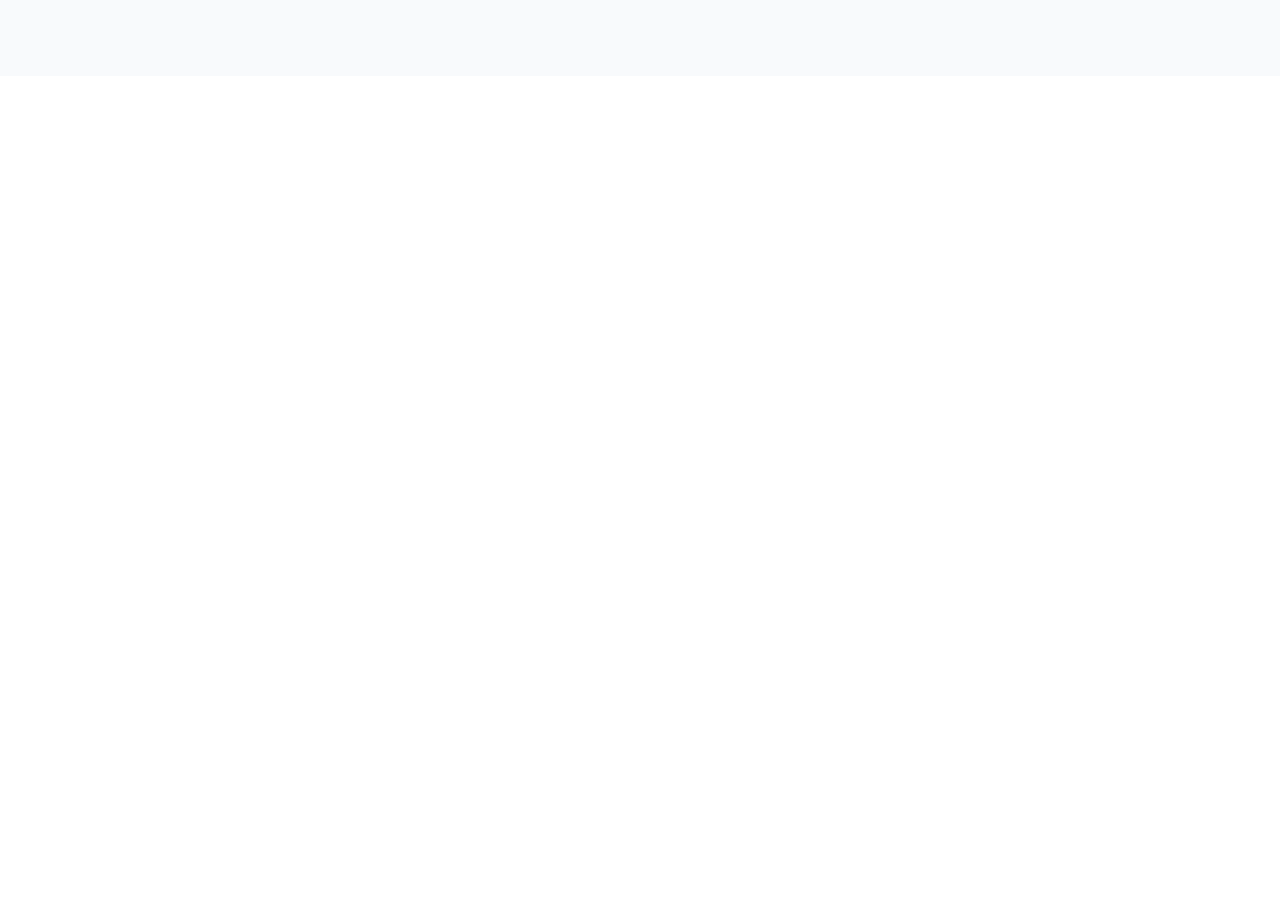
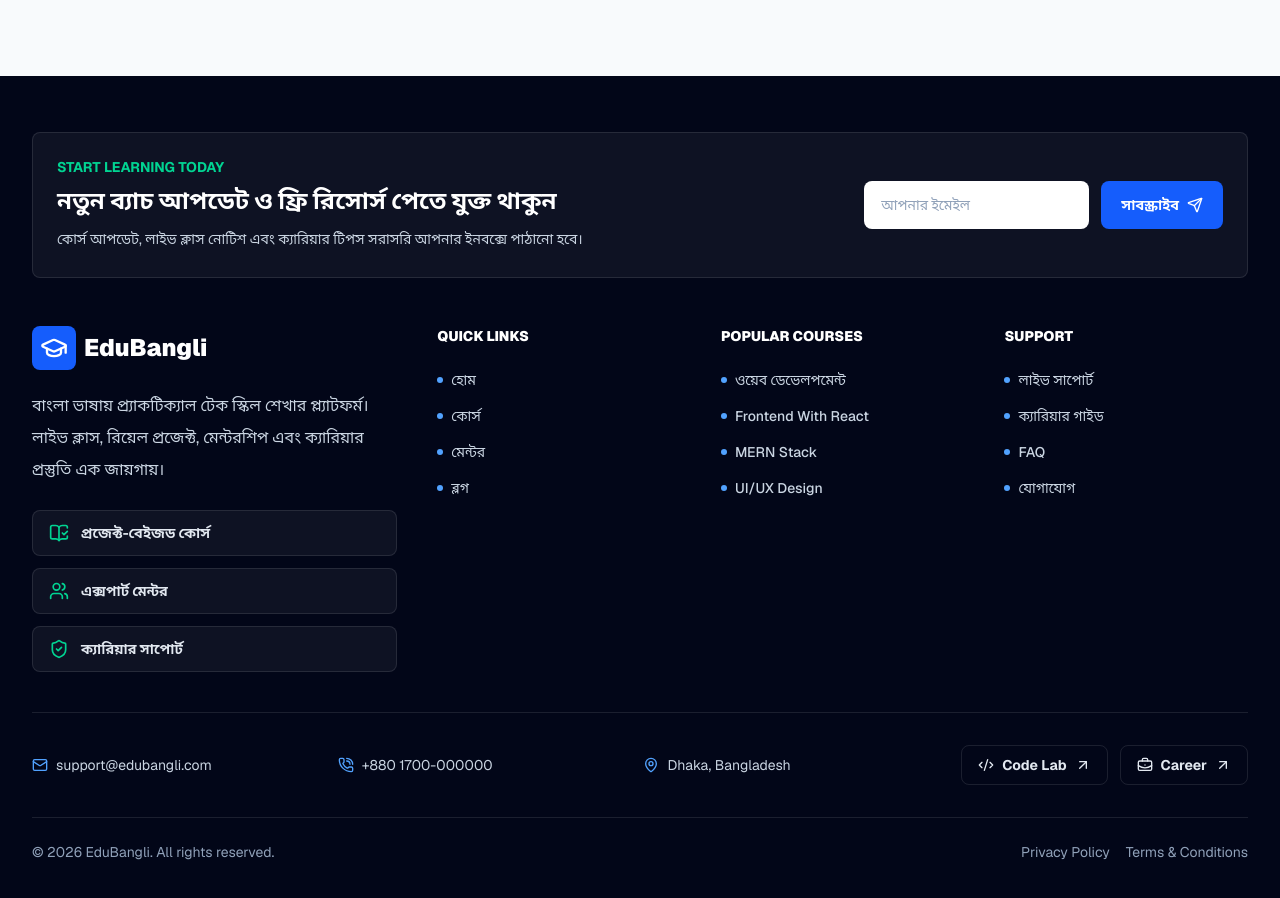
Before and after one commit to islammdsohan603/progrmming-curses-website, a Next.js app: page / in a window 1280 px wide. Shown: the part 3100-3998 px from the top of the page. Before the commit the page ends 3176 px from the top, so only its background shows below. Built offline with nearby package versions, Linux system fonts and the light colour scheme.

Commit message:
Footer Page

```diff
--- a/src/app/layout.js
+++ b/src/app/layout.js
@@ -1,6 +1,7 @@
 import { Geist, Geist_Mono } from "next/font/google";
 import "./globals.css";
 import Navbar from "@/comonentes/Navbar";
+import Footer from "@/comonentes/Footer";
 
 const geistSans = Geist({
   variable: "--font-geist-sans",
@@ -25,7 +26,8 @@ export default function RootLayout({ children }) {
     >
       <body className="min-h-full flex flex-col bg-slate-50 text-slate-950">
         <Navbar />
-        {children}
+        <div className="flex-1">{children}</div>
+        <Footer />
       </body>
     </html>
   );
--- /dev/null
+++ b/src/comonentes/Footer.jsx
@@ -0,0 +1,185 @@
+import Link from "next/link";
+import {
+  ArrowUpRight,
+  BookOpenCheck,
+  BriefcaseBusiness,
+  Code2,
+  GraduationCap,
+  Mail,
+  MapPin,
+  PhoneCall,
+  Send,
+  ShieldCheck,
+  Users,
+} from "lucide-react";
+
+const quickLinks = [
+  { label: "হোম", href: "/" },
+  { label: "কোর্স", href: "/courses" },
+  { label: "মেন্টর", href: "/mentors" },
+  { label: "ব্লগ", href: "/blog" },
+];
+
+const courseLinks = [
+  { label: "ওয়েব ডেভেলপমেন্ট", href: "/courses" },
+  { label: "Frontend With React", href: "/courses" },
+  { label: "MERN Stack", href: "/courses" },
+  { label: "UI/UX Design", href: "/courses" },
+];
+
+const supportLinks = [
+  { label: "লাইভ সাপোর্ট", href: "/contact" },
+  { label: "ক্যারিয়ার গাইড", href: "/blog" },
+  { label: "FAQ", href: "/blog" },
+  { label: "যোগাযোগ", href: "/contact" },
+];
+
+const highlights = [
+  { icon: BookOpenCheck, label: "প্রজেক্ট-বেইজড কোর্স" },
+  { icon: Users, label: "এক্সপার্ট মেন্টর" },
+  { icon: ShieldCheck, label: "ক্যারিয়ার সাপোর্ট" },
+];
+
+export default function Footer() {
+  return (
+    <footer className="bg-slate-950 text-white">
+      <div className="mx-auto max-w-7xl px-4 py-14 sm:px-6 lg:px-8">
+        <div className="grid gap-6 rounded-lg border border-white/10 bg-white/5 p-5 md:grid-cols-[1fr_auto] md:items-center md:p-6">
+          <div>
+            <p className="text-sm font-bold uppercase text-emerald-400">
+              Start Learning Today
+            </p>
+            <h2 className="mt-2 text-2xl font-black">
+              নতুন ব্যাচ আপডেট ও ফ্রি রিসোর্স পেতে যুক্ত থাকুন
+            </h2>
+            <p className="mt-2 max-w-2xl text-sm leading-7 text-slate-300">
+              কোর্স আপডেট, লাইভ ক্লাস নোটিশ এবং ক্যারিয়ার টিপস সরাসরি আপনার
+              ইনবক্সে পাঠানো হবে।
+            </p>
+          </div>
+
+          <form className="grid gap-3 sm:grid-cols-[minmax(220px,1fr)_auto]">
+            <label className="sr-only" htmlFor="footer-email">
+              Email address
+            </label>
+            <input
+              id="footer-email"
+              type="email"
+              placeholder="আপনার ইমেইল"
+              className="min-h-12 rounded-lg border border-white/10 bg-white px-4 text-sm font-medium text-slate-950 outline-none transition placeholder:text-slate-400 focus:border-blue-300 focus:ring-2 focus:ring-blue-400/30"
+            />
+            <button
+              type="button"
+              className="inline-flex min-h-12 items-center justify-center gap-2 rounded-lg bg-blue-600 px-5 text-sm font-bold text-white transition hover:bg-blue-700"
+            >
+              সাবস্ক্রাইব
+              <Send className="size-4" />
+            </button>
+          </form>
+        </div>
+
+        <div className="mt-12 grid gap-10 lg:grid-cols-[1.2fr_0.8fr_0.8fr_0.8fr]">
+          <div>
+            <Link href="/" className="inline-flex items-center gap-2">
+              <span className="inline-flex size-11 items-center justify-center rounded-lg bg-blue-600 text-white">
+                <GraduationCap className="size-7" />
+              </span>
+              <span className="text-2xl font-black">EduBangli</span>
+            </Link>
+
+            <p className="mt-5 max-w-md leading-8 text-slate-300">
+              বাংলা ভাষায় প্র্যাকটিক্যাল টেক স্কিল শেখার প্ল্যাটফর্ম। লাইভ
+              ক্লাস, রিয়েল প্রজেক্ট, মেন্টরশিপ এবং ক্যারিয়ার প্রস্তুতি এক
+              জায়গায়।
+            </p>
+
+            <div className="mt-6 grid gap-3 sm:grid-cols-3 lg:grid-cols-1">
+              {highlights.map(({ icon: Icon, label }) => (
+                <div
+                  key={label}
+                  className="flex items-center gap-3 rounded-lg border border-white/10 bg-white/5 px-4 py-3"
+                >
+                  <Icon className="size-5 text-emerald-400" />
+                  <span className="text-sm font-bold text-slate-200">
+                    {label}
+                  </span>
+                </div>
+              ))}
+            </div>
+          </div>
+
+          <FooterColumn title="Quick Links" links={quickLinks} />
+          <FooterColumn title="Popular Courses" links={courseLinks} />
+          <FooterColumn title="Support" links={supportLinks} />
+        </div>
+
+        <div className="mt-10 grid gap-6 border-t border-white/10 pt-8 lg:grid-cols-[1fr_auto] lg:items-center">
+          <div className="grid gap-3 text-sm text-slate-300 sm:grid-cols-3">
+            <p className="flex items-center gap-2">
+              <Mail className="size-4 text-blue-400" />
+              support@edubangli.com
+            </p>
+            <p className="flex items-center gap-2">
+              <PhoneCall className="size-4 text-blue-400" />
+              +880 1700-000000
+            </p>
+            <p className="flex items-center gap-2">
+              <MapPin className="size-4 text-blue-400" />
+              Dhaka, Bangladesh
+            </p>
+          </div>
+
+          <div className="flex flex-wrap gap-3">
+            {[
+              { label: "Code Lab", icon: Code2 },
+              { label: "Career", icon: BriefcaseBusiness },
+            ].map(({ label, icon: Icon }) => (
+              <Link
+                key={label}
+                href="/courses"
+                className="inline-flex min-h-10 items-center gap-2 rounded-lg border border-white/10 px-4 text-sm font-bold text-slate-200 transition hover:border-blue-400 hover:text-white"
+              >
+                <Icon className="size-4" />
+                {label}
+                <ArrowUpRight className="size-4" />
+              </Link>
+            ))}
+          </div>
+        </div>
+
+        <div className="mt-8 flex flex-col gap-3 border-t border-white/10 pt-6 text-sm text-slate-400 md:flex-row md:items-center md:justify-between">
+          <p>© 2026 EduBangli. All rights reserved.</p>
+          <div className="flex flex-wrap gap-4">
+            <Link href="/privacy" className="transition hover:text-white">
+              Privacy Policy
+            </Link>
+            <Link href="/terms" className="transition hover:text-white">
+              Terms & Conditions
+            </Link>
+          </div>
+        </div>
+      </div>
+    </footer>
+  );
+}
+
+function FooterColumn({ title, links }) {
+  return (
+    <div>
+      <h3 className="text-sm font-black uppercase text-white">{title}</h3>
+      <ul className="mt-5 space-y-3">
+        {links.map((link) => (
+          <li key={link.label}>
+            <Link
+              href={link.href}
+              className="inline-flex items-center gap-2 text-sm font-medium text-slate-300 transition hover:text-white"
+            >
+              <span className="size-1.5 rounded-full bg-blue-400" />
+              {link.label}
+            </Link>
+          </li>
+        ))}
+      </ul>
+    </div>
+  );
+}
```
